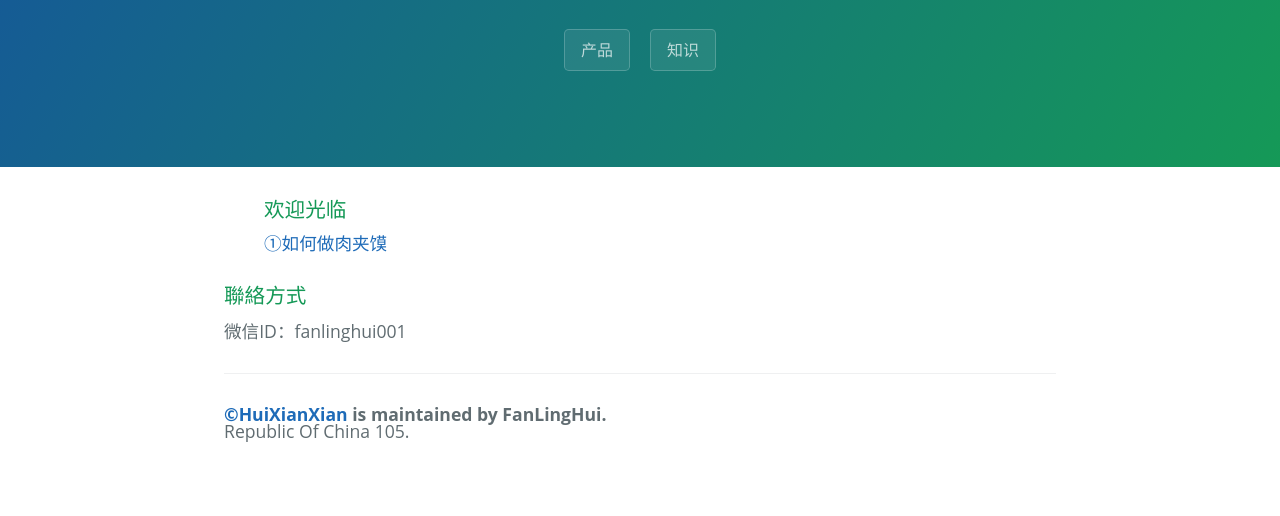
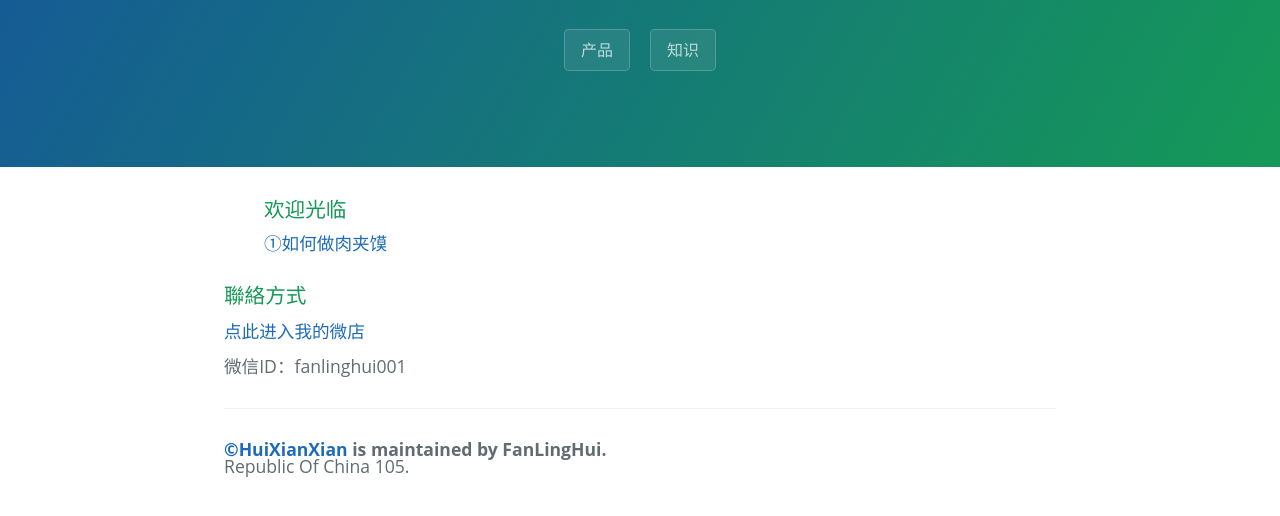
Before and after one commit to chuho/CHEN, a plain HTML site: page z/index.html in a window 1280 px wide. Shown: the part 172-688 px from the top of the page. Drawn offline with Linux system fonts and the light colour scheme.

Commit message:
Update index.html

```diff
--- a/z/index.html
+++ b/z/index.html
@@ -20,6 +20,7 @@
 <a href="/z/FLH1051108.html">①如何做肉夹馍</a>
 </dir>
 <h3><span aria-hidden="true"></span>聯絡方式</h3>
+<p><a href="https://weidian.com/?userid=791667729&wfr=wx_profile">点此进入我的微店</a></p>
 <p>微信ID：fanlinghui001</p>
 <footer class="site-footer">
 <span class="site-footer-owner"><a href="/">©HuiXianXian</a> is maintained by FanLingHui.</span>
```
